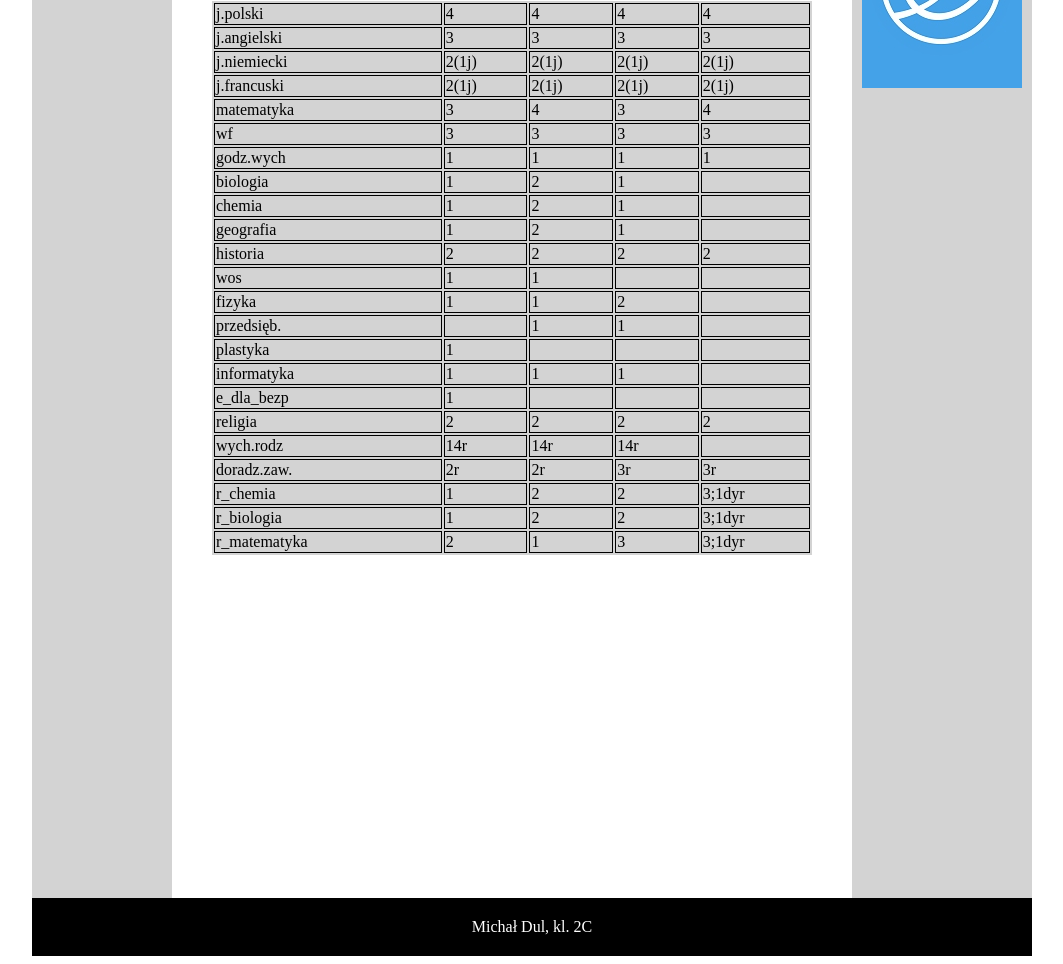
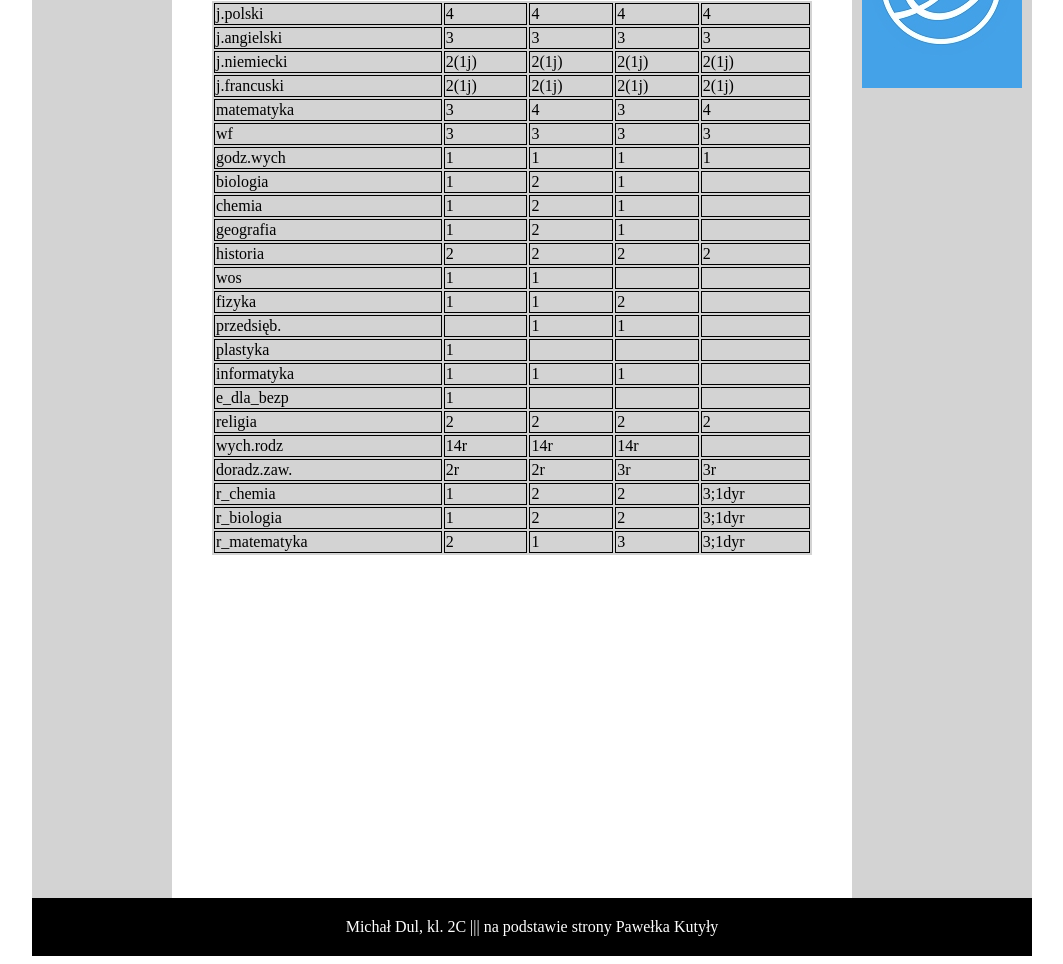
Before and after one commit to dulmicha/rekrutacja2020, a plain HTML site: page rekrutacja2020-1b.html in a window 1280 px wide. Shown: the part 744-1708 px from the top of the page, without its empty margins (108-1171 px from the left). Drawn offline with Linux system fonts and the light colour scheme.

Commit message:
Update rekrutacja2020-1b.html

```diff
--- a/rekrutacja2020-1b.html
+++ b/rekrutacja2020-1b.html
@@ -211,7 +211,7 @@ język obcy, historia/fizyka/biologia/geografia/chemia</p>
 		</div>
 
 		<div id="footer">
-			Michał Dul, kl. 2C
+			Michał Dul, kl. 2C ||| na podstawie strony Pawełka Kutyły
 		</div>
 
 	</div>
```
